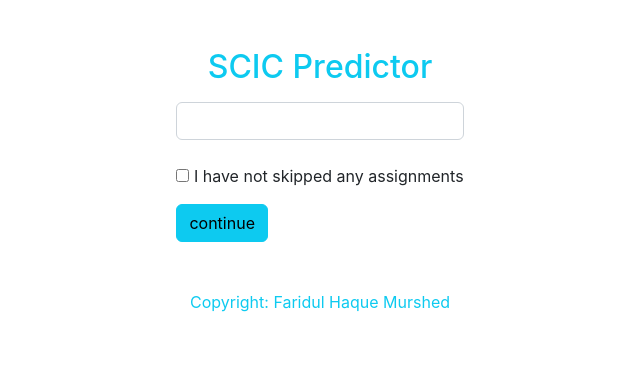
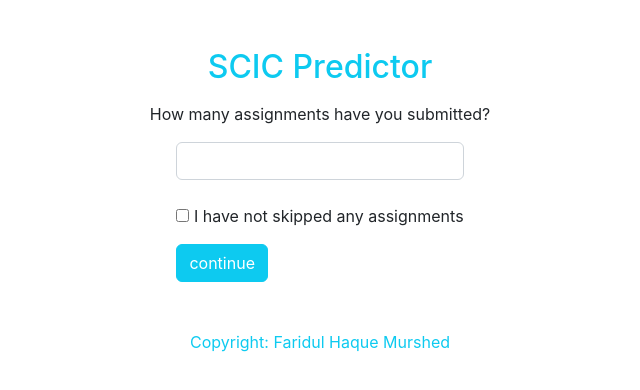
Before and after one commit to faridulhaque/scic-predictor, a React (Create React App) app: page / in a window 1280 px wide. Shown: the top 390 px of the page, without its empty margins (320-960 px from the left). Built offline with nearby package versions, Linux system fonts and the light colour scheme.

Commit message:
some changes

```diff
--- a/src/Fields.js
+++ b/src/Fields.js
@@ -157,7 +157,7 @@ const Fields = ({ quantity, setDisplayField }) => {
                       className="btn btn-info text-white"
                       onClick={() => handleCalculation(i)}
                     >
-                      done
+                      Submit
                     </button>
                   </td>
                 </tr>
--- a/src/Home.js
+++ b/src/Home.js
@@ -34,6 +34,7 @@ const Home = () => {
   return (
     <div>
       <h2 className="text-center text-info mt-5 mb-3">SCIC Predictor</h2>
+      <p className="text-center my-3 fs-6">How many assignments have you submitted?</p>
       <div className="form-wrapper">
         <form onSubmit={continueProcess}>
           <input className="form-control" onChange={handleError} name="asQuantity" type="number" />
@@ -50,7 +51,7 @@ const Home = () => {
           <span>I have not skipped any assignments</span>
           {/* <input  type="checkbox" />  */}
           <br />
-          <button className="btn btn-info mt-3" disabled={error} type="submit">
+          <button className="btn btn-info mt-3 text-white" disabled={error} type="submit">
             continue
           </button>
         </form>
```
